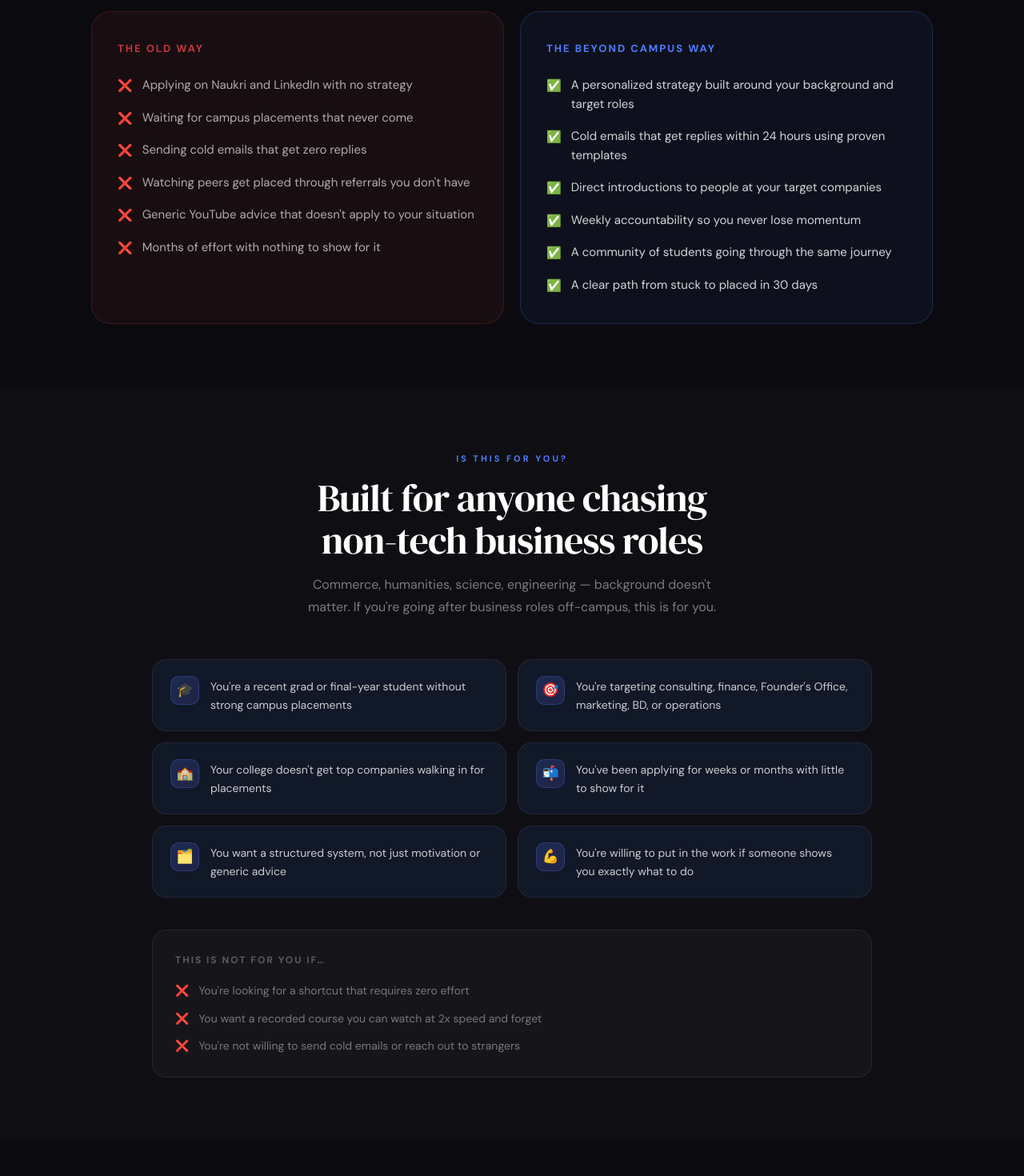
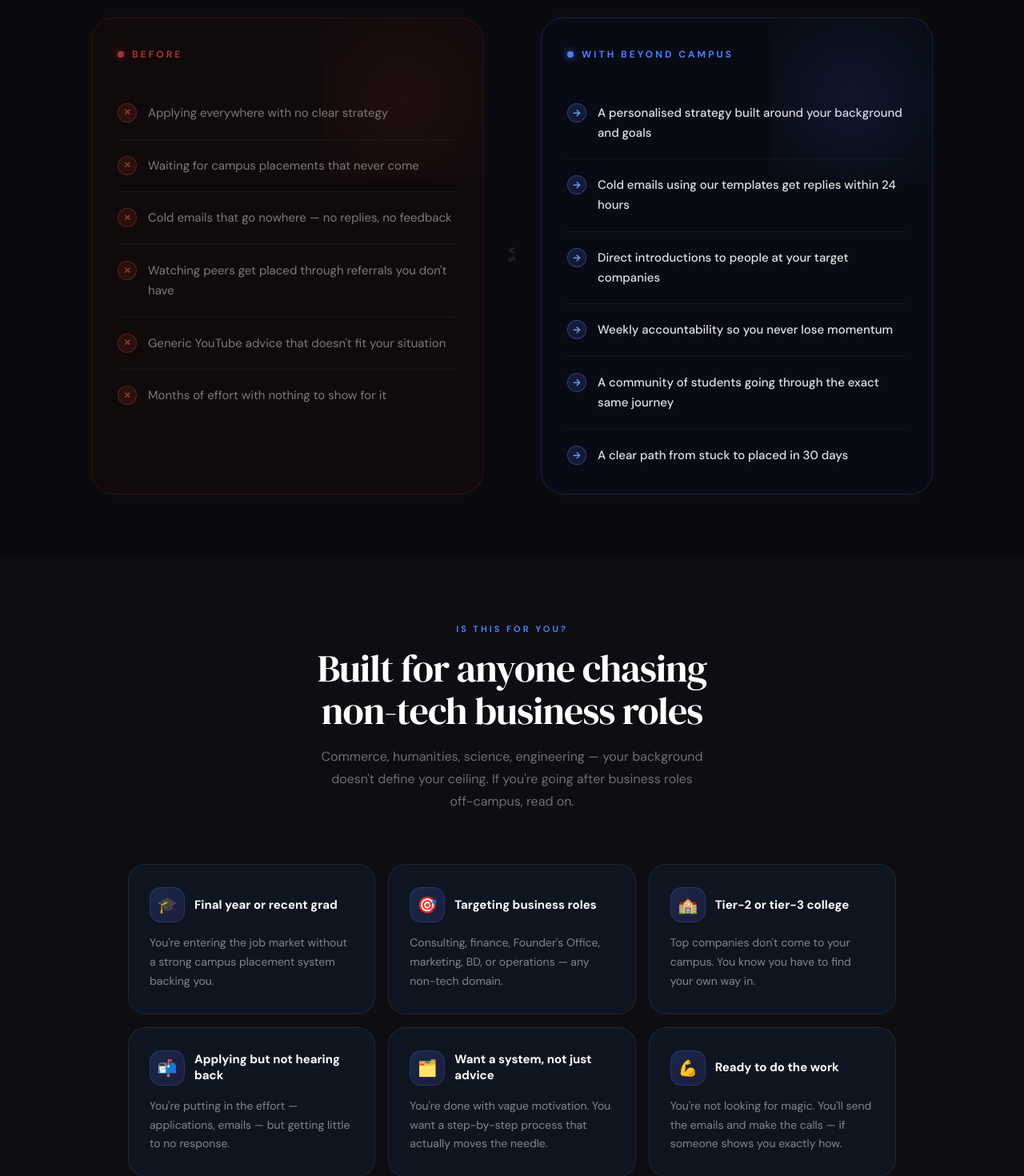
Before and after one commit to aanirudh28/beyond-campus, a Next.js app: page /program in a window 1280 px wide. Shown: the part 940-2410 px from the top of the page at 80% size. Built offline with nearby package versions, Linux system fonts and the light colour scheme.

Commit message:
redesign comparison and for-you sections on program page

```diff
--- a/app/program/page.tsx
+++ b/app/program/page.tsx
@@ -107,6 +107,14 @@ export default function ProgramPage() {
         .faq-body{overflow:hidden;transition:max-height 0.35s ease}
         .timeline-dot{width:16px;height:16px;border-radius:50%;background:#4F7CFF;border:3px solid #0B0B0F;flex-shrink:0;position:relative;z-index:2;animation:dot-pulse 2.5s ease-in-out infinite}
         .mobile-sticky{position:fixed;bottom:0;left:0;right:0;z-index:200;padding:16px 20px;background:rgba(11,11,15,0.96);backdrop-filter:blur(16px);border-top:1px solid rgba(255,255,255,0.08);animation:slideUp 0.35s ease both}
+        .x-dot{width:24px;height:24px;border-radius:50%;background:rgba(239,68,68,0.1);border:1.5px solid rgba(239,68,68,0.28);display:flex;align-items:center;justify-content:center;font-size:11px;color:rgba(239,68,68,0.65);flex-shrink:0;font-weight:700;line-height:1}
+        .arr-dot{width:24px;height:24px;border-radius:50%;background:linear-gradient(135deg,rgba(79,124,255,0.18),rgba(123,97,255,0.12));border:1.5px solid rgba(79,124,255,0.38);display:flex;align-items:center;justify-content:center;font-size:12px;color:#6fa3ff;flex-shrink:0;font-weight:700;line-height:1}
+        .compare-row{display:flex;align-items:flex-start;gap:14px;padding:20px 0;border-bottom:1px solid rgba(255,255,255,0.045)}
+        .compare-row:last-child{border-bottom:none;padding-bottom:0}
+        .compare-row:first-child{padding-top:0}
+        .for-card{background:#0f1520;border:1px solid rgba(255,255,255,0.07);border-radius:22px;padding:28px 26px;transition:border-color 0.35s,transform 0.35s,box-shadow 0.35s;cursor:default}
+        .for-card:hover{border-color:rgba(79,124,255,0.38);transform:translateY(-3px);box-shadow:0 16px 48px rgba(79,124,255,0.12)}
+        .notfor-pill{display:inline-flex;align-items:center;gap:8px;padding:10px 16px;background:rgba(255,255,255,0.03);border:1px solid rgba(255,255,255,0.07);border-radius:100px;font-size:13px;color:rgba(255,255,255,0.4)}
         @media(max-width:768px){
           .nav{padding:16px 20px}
           .nav.scrolled{padding:12px 20px}
@@ -114,6 +122,7 @@ export default function ProgramPage() {
           .three-col{grid-template-columns:1fr 1fr!important}
           .products-row{flex-direction:column!important}
           .timeline-row.right .timeline-content{margin-left:0!important;margin-right:0!important}
+          .notfor-pills{flex-direction:column!important;align-items:flex-start!important}
         }
         @media(min-width:769px){
           .mobile-sticky{display:none!important}
@@ -157,96 +166,114 @@ export default function ProgramPage() {
       {/* SECTION 2 — THE PROBLEM */}
       <section style={{ padding: '80px 24px', maxWidth: 1100, margin: '0 auto' }}>
         <Section>
-          <div style={{ textAlign: 'center', marginBottom: 56 }}>
+          <div style={{ textAlign: 'center', marginBottom: 64 }}>
             <span className="section-label">WHY THIS EXISTS</span>
             <h2 className="section-title">The system was not built for you.<br />So we built a new one.</h2>
           </div>
-          <div className="two-col" style={{ display: 'flex', gap: 20 }}>
-            {/* Old Way */}
-            <div style={{ flex: 1, background: 'rgba(239,68,68,0.06)', border: '1px solid rgba(239,68,68,0.18)', borderRadius: 24, padding: '36px 32px' }}>
-              <div style={{ fontSize: 13, fontWeight: 700, letterSpacing: 2, textTransform: 'uppercase', color: 'rgba(239,68,68,0.8)', marginBottom: 24 }}>The Old Way</div>
-              <div style={{ display: 'flex', flexDirection: 'column', gap: 16 }}>
+          <div className="two-col" style={{ display: 'flex', gap: 16, alignItems: 'stretch' }}>
+
+            {/* Old Way panel */}
+            <div style={{ flex: 1, background: 'rgba(20,10,10,0.7)', border: '1px solid rgba(239,68,68,0.14)', borderRadius: 28, padding: '36px 32px', position: 'relative', overflow: 'hidden' }}>
+              <div style={{ position: 'absolute', top: 0, right: 0, width: 200, height: 200, background: 'radial-gradient(circle, rgba(239,68,68,0.07), transparent)', pointerEvents: 'none' }} />
+              <div style={{ display: 'flex', alignItems: 'center', gap: 10, marginBottom: 32 }}>
+                <div style={{ width: 8, height: 8, borderRadius: '50%', background: 'rgba(239,68,68,0.7)', boxShadow: '0 0 8px rgba(239,68,68,0.5)' }} />
+                <span style={{ fontSize: 12, fontWeight: 700, letterSpacing: 3, textTransform: 'uppercase', color: 'rgba(239,68,68,0.7)' }}>Before</span>
+              </div>
               {[
-                  'Applying on Naukri and LinkedIn with no strategy',
+                'Applying everywhere with no clear strategy',
                 'Waiting for campus placements that never come',
-                  'Sending cold emails that get zero replies',
+                'Cold emails that go nowhere — no replies, no feedback',
                 'Watching peers get placed through referrals you don\'t have',
-                  'Generic YouTube advice that doesn\'t apply to your situation',
+                'Generic YouTube advice that doesn\'t fit your situation',
                 'Months of effort with nothing to show for it',
               ].map((t, i) => (
-                  <div key={i} style={{ display: 'flex', gap: 12, alignItems: 'flex-start' }}>
-                    <span style={{ fontSize: 15, flexShrink: 0, marginTop: 2 }}>❌</span>
-                    <span style={{ fontSize: 15, color: 'rgba(255,255,255,0.65)', lineHeight: 1.6 }}>{t}</span>
+                <div key={i} className="compare-row">
+                  <div className="x-dot">✕</div>
+                  <span style={{ fontSize: 15, color: 'rgba(255,255,255,0.45)', lineHeight: 1.65, textDecoration: 'none' }}>{t}</span>
                 </div>
               ))}
             </div>
+
+            {/* Center VS */}
+            <div style={{ display: 'flex', alignItems: 'center', justifyContent: 'center', flexShrink: 0, width: 40 }}>
+              <div style={{ writingMode: 'vertical-rl', fontSize: 11, fontWeight: 800, letterSpacing: 4, color: 'rgba(255,255,255,0.12)', textTransform: 'uppercase' }}>VS</div>
             </div>
-            {/* BC Way */}
-            <div style={{ flex: 1, background: 'rgba(79,124,255,0.06)', border: '1px solid rgba(79,124,255,0.22)', borderRadius: 24, padding: '36px 32px' }}>
-              <div style={{ fontSize: 13, fontWeight: 700, letterSpacing: 2, textTransform: 'uppercase', color: '#4F7CFF', marginBottom: 24 }}>The Beyond Campus Way</div>
-              <div style={{ display: 'flex', flexDirection: 'column', gap: 16 }}>
+
+            {/* BC Way panel */}
+            <div style={{ flex: 1, background: 'rgba(8,12,22,0.9)', border: '1px solid rgba(79,124,255,0.2)', borderRadius: 28, padding: '36px 32px', position: 'relative', overflow: 'hidden' }}>
+              <div style={{ position: 'absolute', top: 0, right: 0, width: 200, height: 200, background: 'radial-gradient(circle, rgba(79,124,255,0.1), transparent)', pointerEvents: 'none' }} />
+              <div style={{ display: 'flex', alignItems: 'center', gap: 10, marginBottom: 32 }}>
+                <div style={{ width: 8, height: 8, borderRadius: '50%', background: '#4F7CFF', boxShadow: '0 0 10px rgba(79,124,255,0.8)' }} />
+                <span style={{ fontSize: 12, fontWeight: 700, letterSpacing: 3, textTransform: 'uppercase', color: '#4F7CFF' }}>With Beyond Campus</span>
+              </div>
               {[
-                  'A personalized strategy built around your background and target roles',
-                  'Cold emails that get replies within 24 hours using proven templates',
+                'A personalised strategy built around your background and goals',
+                'Cold emails using our templates get replies within 24 hours',
                 'Direct introductions to people at your target companies',
                 'Weekly accountability so you never lose momentum',
-                  'A community of students going through the same journey',
+                'A community of students going through the exact same journey',
                 'A clear path from stuck to placed in 30 days',
               ].map((t, i) => (
-                  <div key={i} style={{ display: 'flex', gap: 12, alignItems: 'flex-start' }}>
-                    <span style={{ fontSize: 15, flexShrink: 0, marginTop: 2 }}>✅</span>
-                    <span style={{ fontSize: 15, color: 'rgba(255,255,255,0.82)', lineHeight: 1.6 }}>{t}</span>
+                <div key={i} className="compare-row">
+                  <div className="arr-dot">→</div>
+                  <span style={{ fontSize: 15, color: 'rgba(255,255,255,0.88)', lineHeight: 1.65, fontWeight: 500 }}>{t}</span>
                 </div>
               ))}
             </div>
-            </div>
+
           </div>
         </Section>
       </section>
 
       {/* SECTION 3 — WHO IT'S FOR */}
-      <section style={{ padding: '80px 24px', background: 'rgba(255,255,255,0.015)' }}>
-        <Section style={{ maxWidth: 900, margin: '0 auto' }}>
-          <div style={{ textAlign: 'center', marginBottom: 52 }}>
+      <section style={{ padding: '80px 24px', background: 'rgba(255,255,255,0.012)' }}>
+        <Section style={{ maxWidth: 960, margin: '0 auto' }}>
+
+          <div style={{ textAlign: 'center', marginBottom: 64 }}>
             <span className="section-label">IS THIS FOR YOU?</span>
             <h2 className="section-title">Built for anyone chasing<br />non-tech business roles</h2>
-            <p style={{ color: 'rgba(255,255,255,0.45)', fontSize: 16, maxWidth: 520, margin: '16px auto 0', lineHeight: 1.7 }}>
-              Commerce, humanities, science, engineering — background doesn't matter. If you're going after business roles off-campus, this is for you.
+            <p style={{ color: 'rgba(255,255,255,0.4)', fontSize: 16, maxWidth: 480, margin: '18px auto 0', lineHeight: 1.75 }}>
+              Commerce, humanities, science, engineering — your background doesn't define your ceiling. If you're going after business roles off-campus, read on.
             </p>
           </div>
-          <div style={{ display: 'grid', gridTemplateColumns: '1fr 1fr', gap: 14, marginBottom: 40 }}>
+
+          {/* For-you cards */}
+          <div style={{ display: 'grid', gridTemplateColumns: 'repeat(auto-fit, minmax(280px, 1fr))', gap: 16, marginBottom: 48 }}>
             {[
-              { icon: '🎓', text: "You're a recent grad or final-year student without strong campus placements" },
-              { icon: '🎯', text: "You're targeting consulting, finance, Founder's Office, marketing, BD, or operations" },
-              { icon: '🏫', text: "Your college doesn't get top companies walking in for placements" },
-              { icon: '📬', text: "You've been applying for weeks or months with little to show for it" },
-              { icon: '🗂️', text: "You want a structured system, not just motivation or generic advice" },
-              { icon: '💪', text: "You're willing to put in the work if someone shows you exactly what to do" },
-            ].map((t, i) => (
-              <div key={i} style={{ background: '#111827', border: '1px solid rgba(255,255,255,0.07)', borderRadius: 18, padding: '20px 22px', display: 'flex', alignItems: 'flex-start', gap: 14, transition: 'border-color 0.3s, transform 0.3s', cursor: 'default' }}
-                onMouseEnter={e => { (e.currentTarget as HTMLDivElement).style.borderColor = 'rgba(79,124,255,0.35)'; (e.currentTarget as HTMLDivElement).style.transform = 'translateY(-2px)' }}
-                onMouseLeave={e => { (e.currentTarget as HTMLDivElement).style.borderColor = 'rgba(255,255,255,0.07)'; (e.currentTarget as HTMLDivElement).style.transform = 'translateY(0)' }}
-              >
-                <div style={{ width: 36, height: 36, borderRadius: 10, background: 'linear-gradient(135deg,rgba(79,124,255,0.2),rgba(123,97,255,0.15))', border: '1px solid rgba(79,124,255,0.25)', display: 'flex', alignItems: 'center', justifyContent: 'center', fontSize: 17, flexShrink: 0 }}>{t.icon}</div>
-                <span style={{ fontSize: 14, color: 'rgba(255,255,255,0.78)', lineHeight: 1.65, paddingTop: 2 }}>{t.text}</span>
+              { icon: '🎓', title: 'Final year or recent grad', desc: "You're entering the job market without a strong campus placement system backing you." },
+              { icon: '🎯', title: 'Targeting business roles', desc: "Consulting, finance, Founder's Office, marketing, BD, or operations — any non-tech domain." },
+              { icon: '🏫', title: 'Tier-2 or tier-3 college', desc: "Top companies don't come to your campus. You know you have to find your own way in." },
+              { icon: '📬', title: 'Applying but not hearing back', desc: "You're putting in the effort — applications, emails — but getting little to no response." },
+              { icon: '🗂️', title: 'Want a system, not just advice', desc: "You're done with vague motivation. You want a step-by-step process that actually moves the needle." },
+              { icon: '💪', title: 'Ready to do the work', desc: "You're not looking for magic. You'll send the emails and make the calls — if someone shows you exactly how." },
+            ].map((c, i) => (
+              <div key={i} className="for-card">
+                <div style={{ display: 'flex', alignItems: 'center', gap: 12, marginBottom: 14 }}>
+                  <div style={{ width: 44, height: 44, borderRadius: 14, background: 'linear-gradient(135deg, rgba(79,124,255,0.18), rgba(123,97,255,0.12))', border: '1px solid rgba(79,124,255,0.22)', display: 'flex', alignItems: 'center', justifyContent: 'center', fontSize: 20, flexShrink: 0 }}>{c.icon}</div>
+                  <div style={{ fontSize: 15, fontWeight: 700, color: 'white', lineHeight: 1.3 }}>{c.title}</div>
+                </div>
+                <div style={{ fontSize: 14, color: 'rgba(255,255,255,0.48)', lineHeight: 1.7 }}>{c.desc}</div>
               </div>
             ))}
           </div>
-          <div style={{ background: 'rgba(255,255,255,0.03)', border: '1px solid rgba(255,255,255,0.07)', borderRadius: 18, padding: '28px 28px' }}>
-            <div style={{ fontSize: 12, fontWeight: 700, letterSpacing: 2, textTransform: 'uppercase', color: 'rgba(255,255,255,0.3)', marginBottom: 18 }}>This is NOT for you if…</div>
-            <div style={{ display: 'flex', flexDirection: 'column', gap: 12 }}>
+
+          {/* Not for you — pill strip */}
+          <div style={{ textAlign: 'center' }}>
+            <div style={{ fontSize: 11, fontWeight: 700, letterSpacing: 3, textTransform: 'uppercase', color: 'rgba(255,255,255,0.22)', marginBottom: 16 }}>Not for you if —</div>
+            <div className="notfor-pills" style={{ display: 'flex', gap: 10, flexWrap: 'wrap', justifyContent: 'center' }}>
               {[
-                "You're looking for a shortcut that requires zero effort",
-                "You want a recorded course you can watch at 2x speed and forget",
-                "You're not willing to send cold emails or reach out to strangers",
+                "You want zero-effort shortcuts",
+                "You prefer passive video courses",
+                "You won't send cold emails or DMs",
               ].map((t, i) => (
-                <div key={i} style={{ display: 'flex', gap: 12, alignItems: 'flex-start' }}>
-                  <span style={{ fontSize: 14, flexShrink: 0, marginTop: 1 }}>❌</span>
-                  <span style={{ fontSize: 14, color: 'rgba(255,255,255,0.42)', lineHeight: 1.6 }}>{t}</span>
-                </div>
+                <span key={i} className="notfor-pill">
+                  <span style={{ fontSize: 11, color: 'rgba(239,68,68,0.5)' }}>✕</span>
+                  {t}
+                </span>
               ))}
             </div>
           </div>
+
         </Section>
       </section>
 
```
Lines whose indentation alone changed are shown as unchanged.
